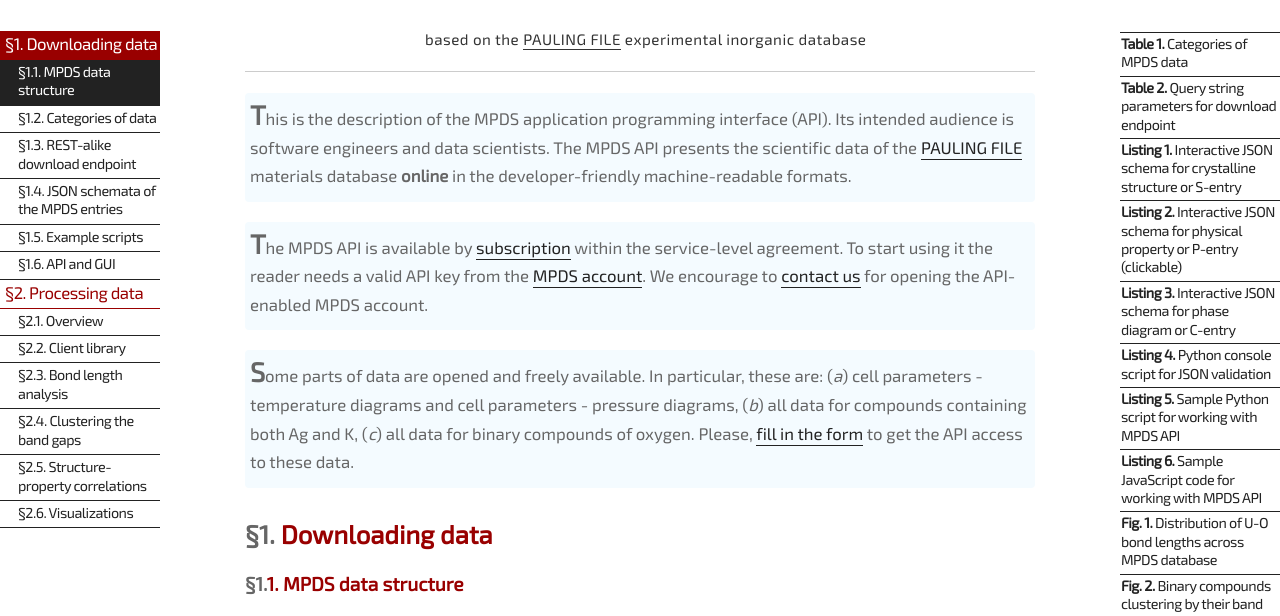
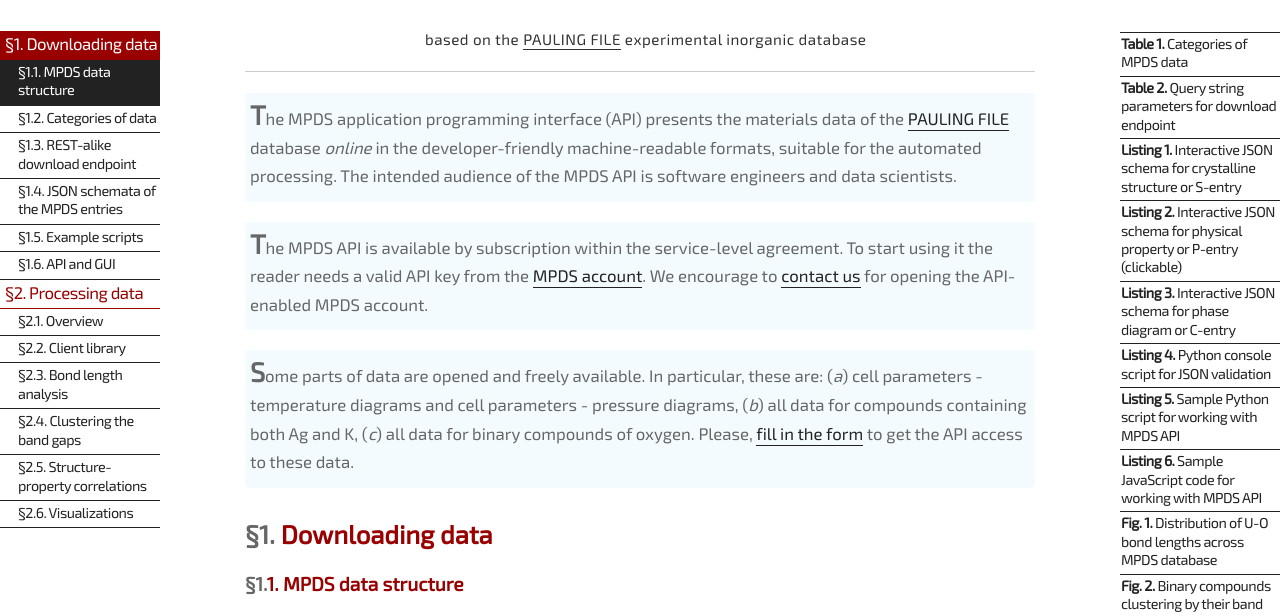
Before and after one commit to mpds-io/mpds-api, a plain HTML site: page index.html in a window 1280 px wide. Shown: the part 139-755 px from the top of the page. Drawn offline with nearby package versions, Linux system fonts and the light colour scheme; grey boxes are pictures that could not be loaded; a script that the page names is missing.

Commit message:
Text improvements

```diff
--- a/index.html
+++ b/index.html
@@ -614,9 +614,9 @@
         <div class="spacer"></div>
 
         <div id="content">
-            <p style="background:#f4fbff;">This is the description of the MPDS application programming interface (API). Its intended audience is software engineers and data scientists. The MPDS API presents the scientific data of the <a href="http://paulingfile.com" target="_blank">PAULING FILE</a> materials database <strong>online</strong> in the developer-friendly machine-readable formats.</p>
+            <p style="background:#f4fbff;">The MPDS application programming interface (API) presents the materials data of the <a href="http://paulingfile.com" target="_blank">PAULING FILE</a> database <i>online</i> in the developer-friendly machine-readable formats, suitable for the automated processing. The intended audience of the MPDS API is software engineers and data scientists.</p>
 
-            <p style="background:#f4fbff;">The MPDS API is available by <a href="mailto:sales@tilde.pro">subscription</a> within the service-level agreement. To start using it the reader needs a valid API key from the <a href="https://mpds.io/#modal/menu">MPDS account</a>. We encourage to <a href="mailto:sales@tilde.pro">contact us</a> for opening the API-enabled MPDS account.</p>
+            <p style="background:#f4fbff;">The MPDS API is available by subscription within the service-level agreement. To start using it the reader needs a valid API key from the <a href="https://mpds.io/#modal/menu">MPDS account</a>. We encourage to <a href="mailto:sales@tilde.pro">contact us</a> for opening the API-enabled MPDS account.</p>
 
             <p style="background:#f4fbff;">Some parts of data are opened and freely available. In particular, these are: (<i>a</i>) cell parameters - temperature diagrams and cell parameters - pressure diagrams, (<i>b</i>) all data for compounds containing both Ag and K, (<i>c</i>) all data for binary compounds of oxygen. Please, <a href="https://mpds.io/open-data-api">fill in the form</a> to get the API access to these data.</p>
 
@@ -971,6 +971,7 @@
 
             <p class="view">Second, some portion of data (~15%) present in the GUI is absent in the API. This is because currently a number of MPDS entries has only textual content or even no content at all (in process of preparation), <i>i.e.</i> present little value for the data mining. However, we make our best to expose the maximum MPDS data in the API, and this is the work in progress.</p>
 
+            <p class="view">To summarize, the API differs from GUI in the following: (<i>a</i>) machine-readable (and to a certain extent <i>machine-understandable</i>), (<i>b</i>) programmer-friendly, pluggable and integration-ready, (<i>c</i>) massively exposing the data, <i>i.e.</i> all the MPDS content can be analyzed in minutes. Thus, thanks to the API, the MPDS platform can be used in variety of the other scientific ways, which we had never designed. So the researchers get unprecedented flexibility and power, which is unthinkable within the GUI.</p>
 
             <h2 id="Processing-data">&sect;2. Processing data</h2>
 
@@ -1067,7 +1068,7 @@
             </div>
 
             <p class="view">
-            What did we do here? We calculated the numbers of occurrences (counts) of each particular <strong>U-O</strong> length and then augmented our dataframe with this new information, creating a new column <span class="t">occurrence</span>. The reader remembers that we have rounded the interatomic distances calculated.
+            What did we do here? We calculated the numbers of occurrences (counts) of each particular <strong>U-O</strong> length and then augmented our dataframe with this new information, creating a new column <span class="t">occurrence</span>. (The reader remembers that we have rounded the interatomic distances calculated.)
             </p>
 
             <p class="view">
```
